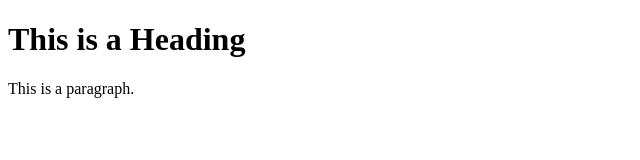
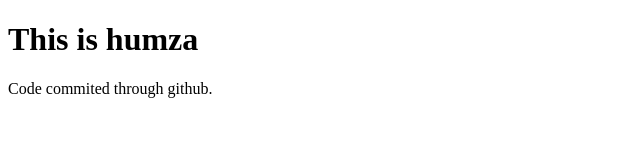
Before and after one commit to humza024/test-doc, a plain HTML site: page index.html in a window 1280 px wide. Shown: the whole page, without its empty margins (0-640 px from the left). Drawn offline with Linux system fonts and the light colour scheme.

Commit message:
Update index.html

```diff
--- a/index.html
+++ b/index.html
@@ -5,8 +5,8 @@
 </head>
 <body>
 
-<h1>This is a Heading</h1>
-<p>This is a paragraph.</p>
+<h1>This is humza </h1>
+<p>Code commited through github.</p>
 
 </body>
 </html>
```
